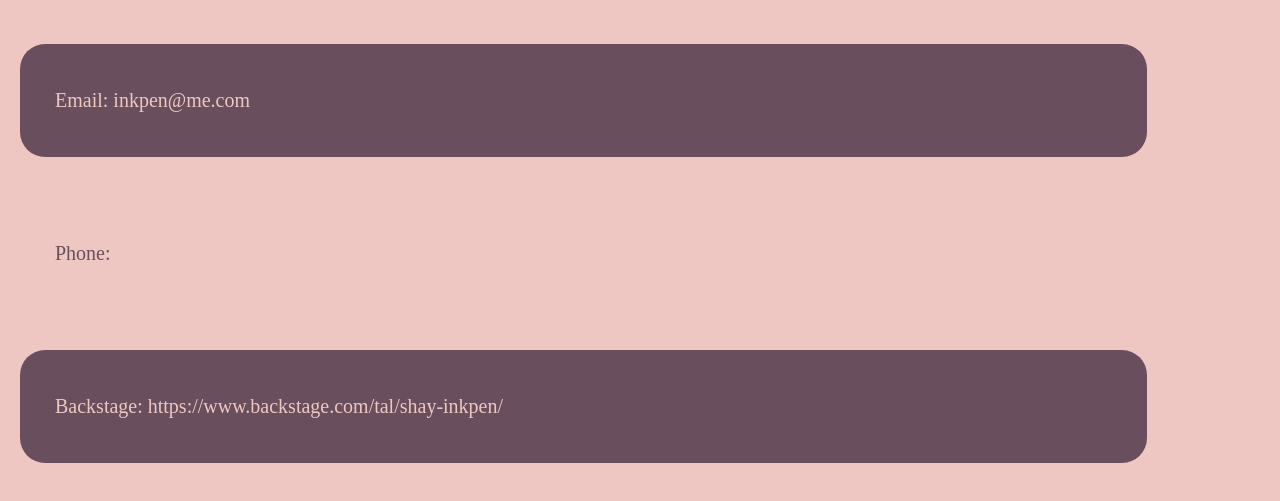
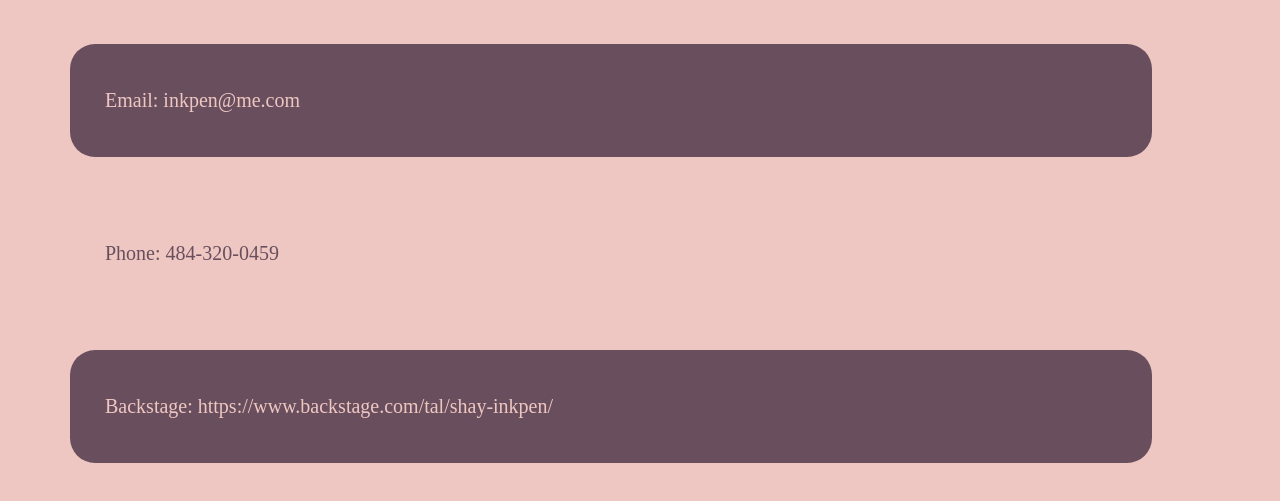
Before and after one commit to itgetter/website_i, a plain HTML site: page index7.html in a window 1280 px wide. Shown: the part 91-592 px from the top of the page. Drawn offline with Linux system fonts and the light colour scheme; a web font is replaced by a local one.

Commit message:
Update index7.html

```diff
--- a/index7.html
+++ b/index7.html
@@ -10,15 +10,16 @@
 <body>
   <div class="content-container">
     <h1>Contact</h1>
-
+  <div class= "pad">
     <div class="banner1">
-      <p>Email: <a href="mailto:inkpen@me.com">inkpen@me.com</a></p>
+      <p>Email: <a href="mailto:inkpen@me.com" class="email-link">inkpen@me.com</a></p>
     </div>
     <div class="banner2">
-      <p>Phone: <a class= "number" href="tel:+14843200459">484-320-0459</a></p>
+      <p>Phone: <a href="tel:+14843200459" class="phone-link">484-320-0459</a></p>
     </div>
     <div class="banner1">
-      <p>Backstage: <a href="https://www.backstage.com/tal/shay-inkpen/" target="_blank">https://www.backstage.com/tal/shay-inkpen/</a></p>
+      <p>Backstage: <a href="https://www.backstage.com/tal/shay-inkpen/" target="_blank" class="website-link">https://www.backstage.com/tal/shay-inkpen/</a></p>
+    </div>
     </div>
     <button class="button2"><a class="bttnlink" href="index3.html">Menu</a></button>
   </div>
```
